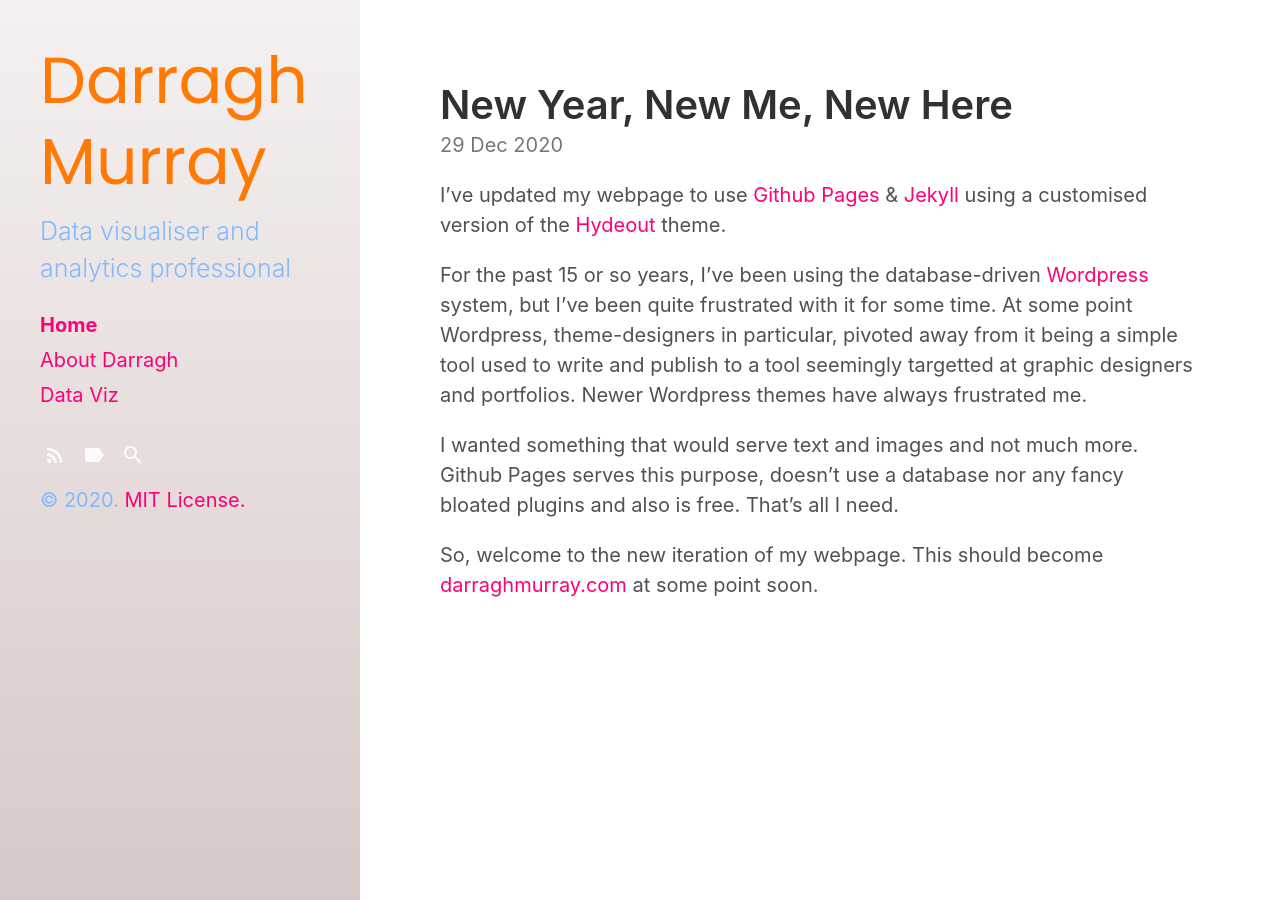
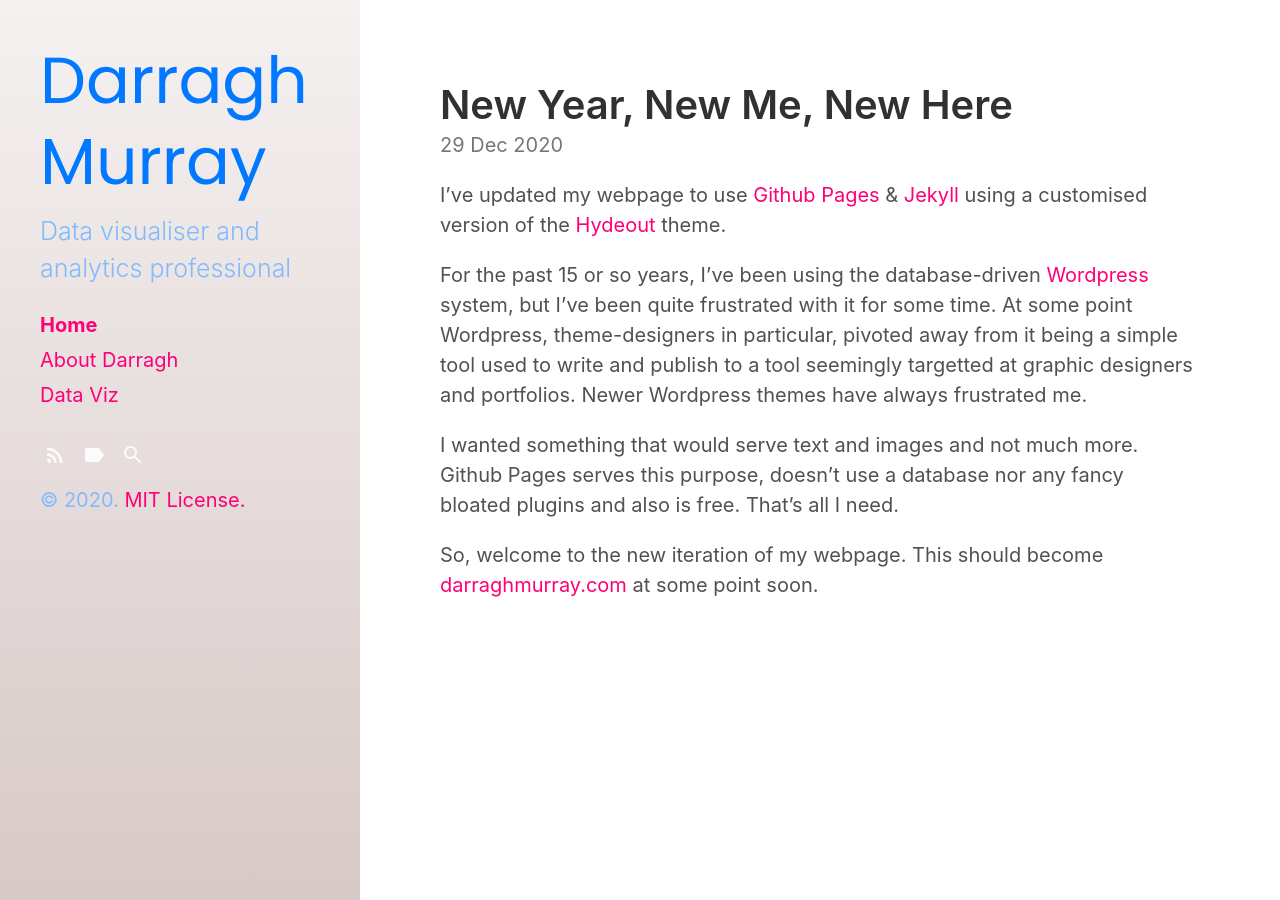
Before and after one commit to dbmurray/dbmurray.github.io, a Jekyll site: the page built from index.html, in a window 1280 px wide. Built offline with Jekyll 4.4.1, drawn with Linux system fonts in a browser that asks for light colours; the list of posts is cut into pages by our own code.

Commit message:
Update main.scss

```diff
--- a/assets/css/main.scss
+++ b/assets/css/main.scss
@@ -3,7 +3,7 @@
 # only main files contain this front matter, not partials.
 ---
 $sidebar-bg-color: #e6DDDc;
-$sidebar-title-color: #FF7903;
+$sidebar-title-color: #0078ff;
 $sidebar-text-color: #82bafd;
 $sidebar-link-color: #fe0177;
 $link-color: #fe0177;
```
